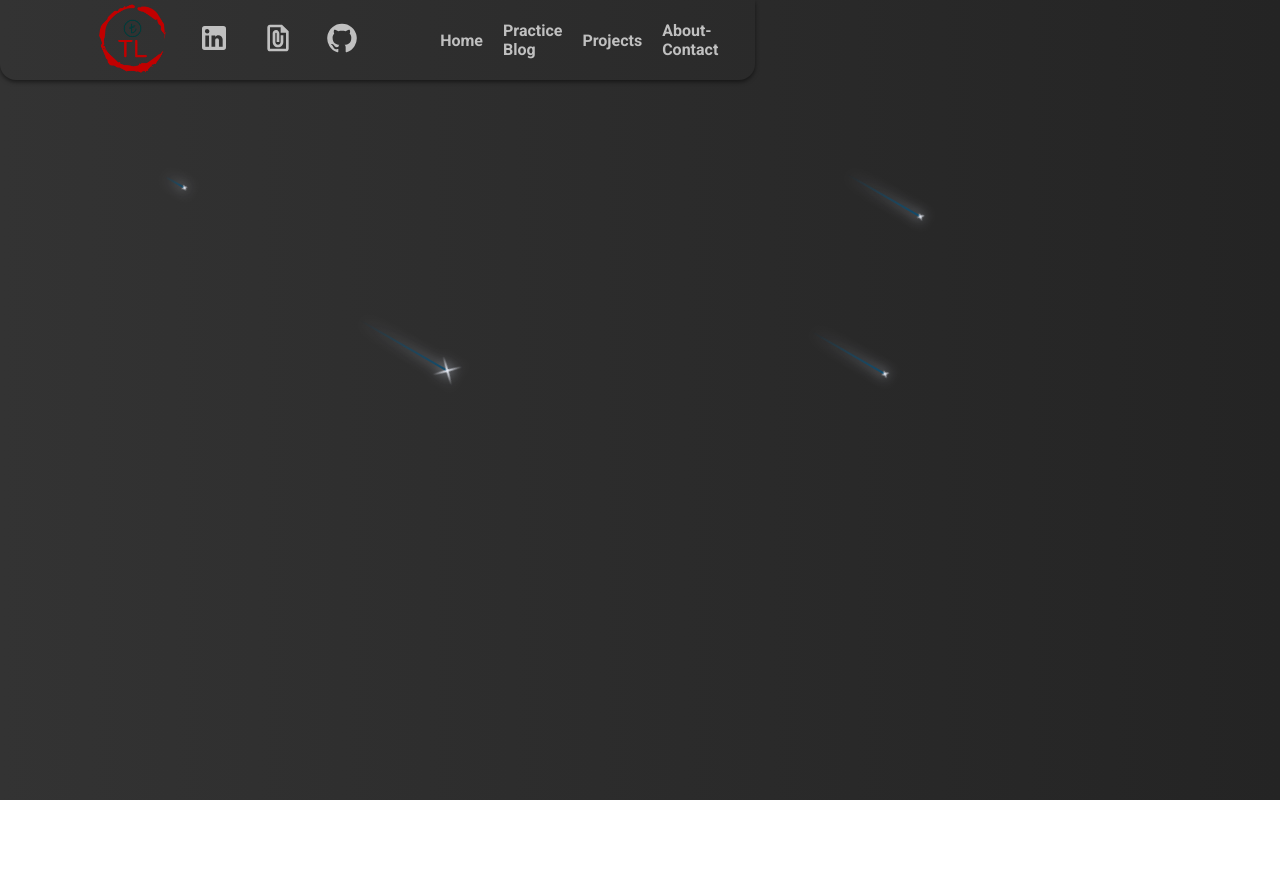
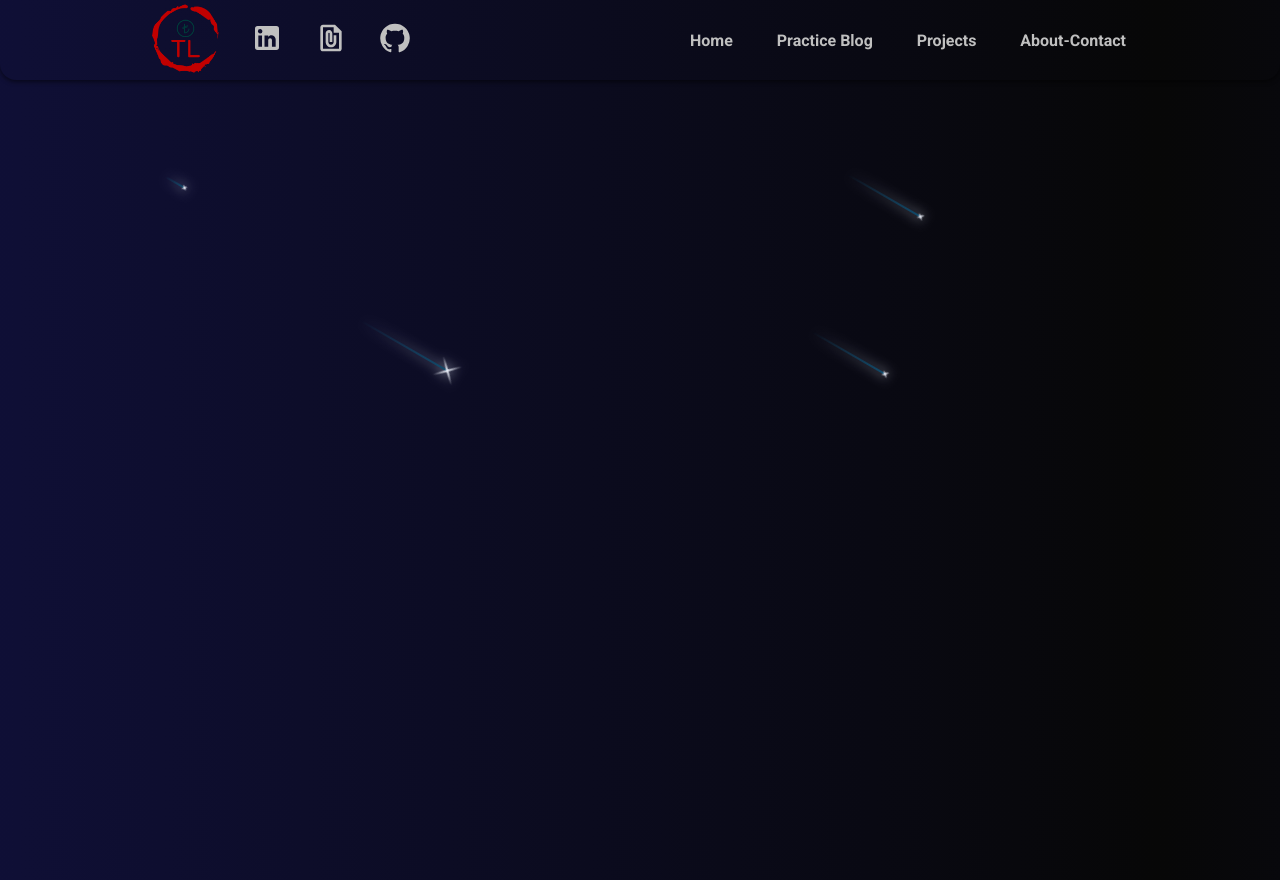
Before and after one commit to Taylir/blogfolio, a React (Create React App) app: page /wave in a window 1280 px wide. Before the commit the page ends 800 px from the top, so only its background shows below. Built offline with nearby package versions, Linux system fonts and the light colour scheme.

Commit message:
Setting up for grid animation

```diff
--- a/src/App.jsx
+++ b/src/App.jsx
@@ -7,6 +7,7 @@ import { BrowserRouter as Router, Routes, Route } from "react-router-dom";
 import BlogPractice from "./pages/blog/BlogPractice";
 import BlogPage from "./pages/blog/BlogPage";
 import Stars from "./components/stars/Stars";
+import Gridwave from "./components/gridWave/Gridwave";
 
 function App() {
   return (
@@ -22,6 +23,7 @@ function App() {
           <Route path="/projects" element={<Projects />} />
           <Route path="/practice-blog" element={<BlogPractice />} />
           <Route path="/practice/:id" element={<BlogPage />} />
+          <Route path="/wave" element={<Gridwave />} />
         </Routes>
       </div>
     </Router>
--- /dev/null
+++ b/src/components/gridWave/Gridwave.css
@@ -0,0 +1,23 @@
+body {
+    animation: background-pan 10s linear infinite;
+    background: linear-gradient(to right, var(--g1), var(--g2), var(--g1));
+    background-size: 200%;
+    height: 100vh;
+    overflow: hidden;
+    margin: 0px;
+}
+
+@keyframes background-pan {
+    from {
+        background-position: 0%;
+    }
+
+    to {
+        background-position: 200%;
+    }
+}
+
+#tiles {
+    height: 100vh;
+    width: 100vw;
+}
--- /dev/null
+++ b/src/components/gridWave/Gridwave.jsx
@@ -0,0 +1,35 @@
+import React, { useRef } from "react";
+import "./Gridwave.css";
+
+function Gridwave() {
+  let columns = Math.floor(document.body.clientWidth / 50),
+    rows = Math.floor(document.body.clientHeight / 50);
+  const wrapperRef = useRef(null);
+
+  const createTile = (index) => {
+    const tile = document.createElement("div");
+
+    tile.classList.add("tile");
+
+    return tile;
+  };
+
+  const createTiles = (quantity) => {
+    Array.from(Array(quantity)).map((tile, index) => {
+      wrapperRef.current.appendChild(createTile(index));
+    });
+  };
+
+  function createGrid() {
+    wrapperRef.current.innerHTML = "";
+    columns = Math.floor(document.body.clientWidth / 50);
+    rows = Math.floor(document.body.clientHeight / 50);
+    wrapperRef.current.style.setProperty("--columns", columns)
+    wrapperRef.current.style.setProperty("--rows", rows)
+
+    createTiles(columns * rows)
+  }
+  return <div id="tiles"></div>;
+}
+
+export default Gridwave;
--- a/src/index.css
+++ b/src/index.css
@@ -2,9 +2,11 @@ body {
   margin: 0;
   padding: 0;
   box-sizing: border-box;
-  font-family: 'Roboto', sans-serif;
-  --primary-color: #0E4A6B;
-  --primary-color-hover:#5198be;
-  --background-color: #ED7B2E;
+  font-family: "Roboto", sans-serif;
+  --primary-color: #0e4a6b;
+  --primary-color-hover: #5198be;
+  --background-color: #ed7b2e;
   --call-to-action: #ffffff;
+  --g1: #070707;
+  --g2: #10103b;
 }
--- a/src/pages/landingFolder/Landing.jsx
+++ b/src/pages/landingFolder/Landing.jsx
@@ -34,8 +34,8 @@ const Landing = () => {
           I'm a 25 year-old American{" "}
           <span className="call-to">Frontend Software Engineer</span> with a
           strong passion for developing websites with great user interface and
-          user experience. I work daily with a team consisiting of
-          some of the most <span className="call-to"> talented</span> and
+          user experience. I work daily with a team consisiting of some of the
+          most <span className="call-to"> talented</span> and
           <span className="call-to"> experienced</span> software engineers every
           day.
         </h4>
@@ -58,9 +58,10 @@ const Landing = () => {
       </div>
       <div className="blog-info">
         <h3 className="landing__blog-h3">
-          Here you can see some of the Frontend Engineering Problems I am
-          testing myself on a daily basis to stay up to date and making sure I
-          keep a strong foundation! <br />{" "}
+          I'm a skilled Frontend Engineer who regularly takes on challenging
+          projects to stay at the forefront of the industry. My commitment to
+          continual growth and learning ensures I consistently deliver top-notch
+          results. <br />{" "}
           <div className="arrow-down">
             <ArrowDownwardRounded />
           </div>
--- a/src/pages/landingFolder/landingAssets/Landing.css
+++ b/src/pages/landingFolder/landingAssets/Landing.css
@@ -247,6 +247,11 @@
     grid-row: 5;
   }
 
+  .landing__blog-h3 {
+    font-size: 16px;
+    line-height: 1.25;
+  }
+
   .about-me {
     font-size: 14px;
   }
@@ -262,6 +267,10 @@
   .landing__header {
     grid-column: 2 / 9;
     grid-row: 2;
+  }
+
+  .landing__blog-h3 {
+    font-size: 13px;
   }
 
   .about-me {
```
